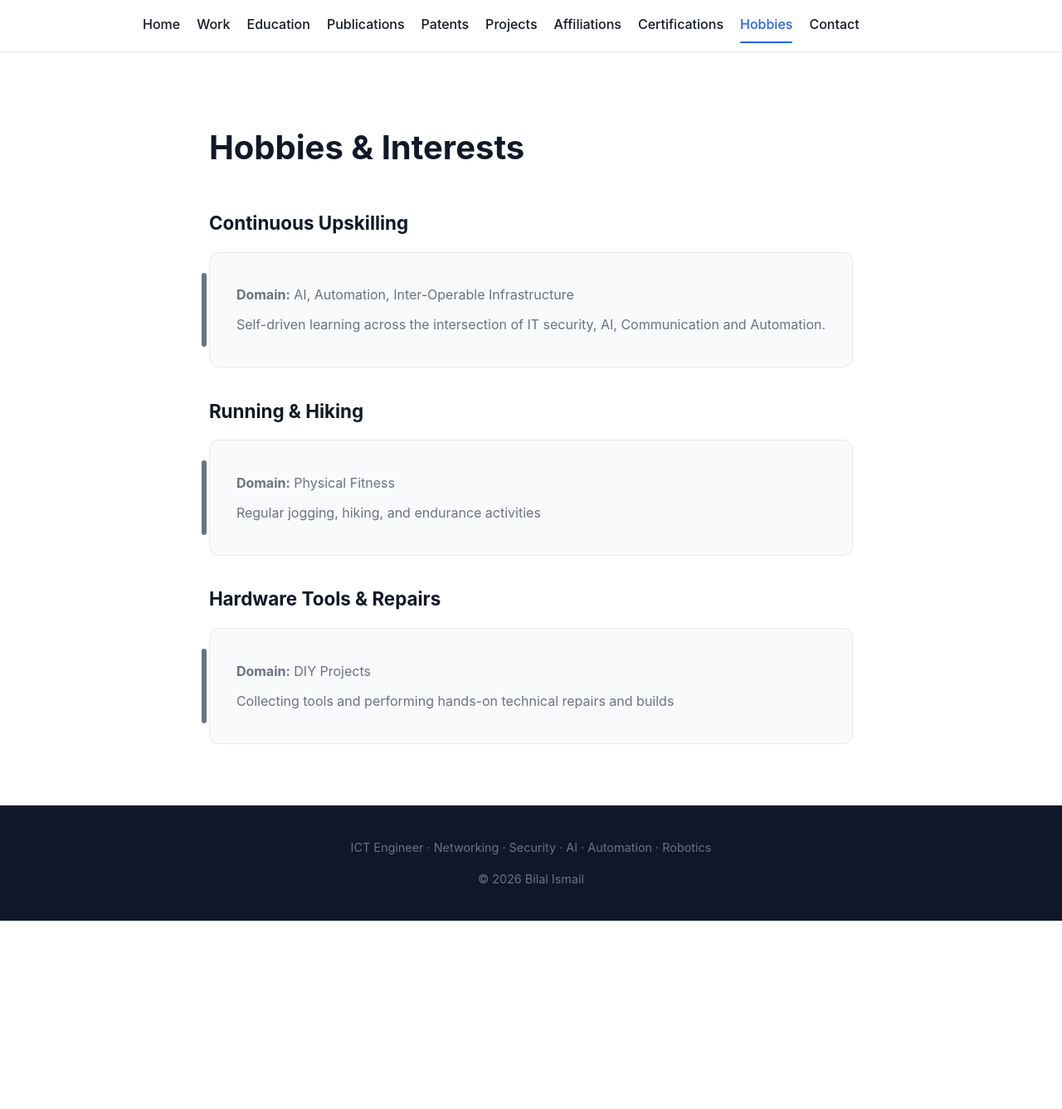
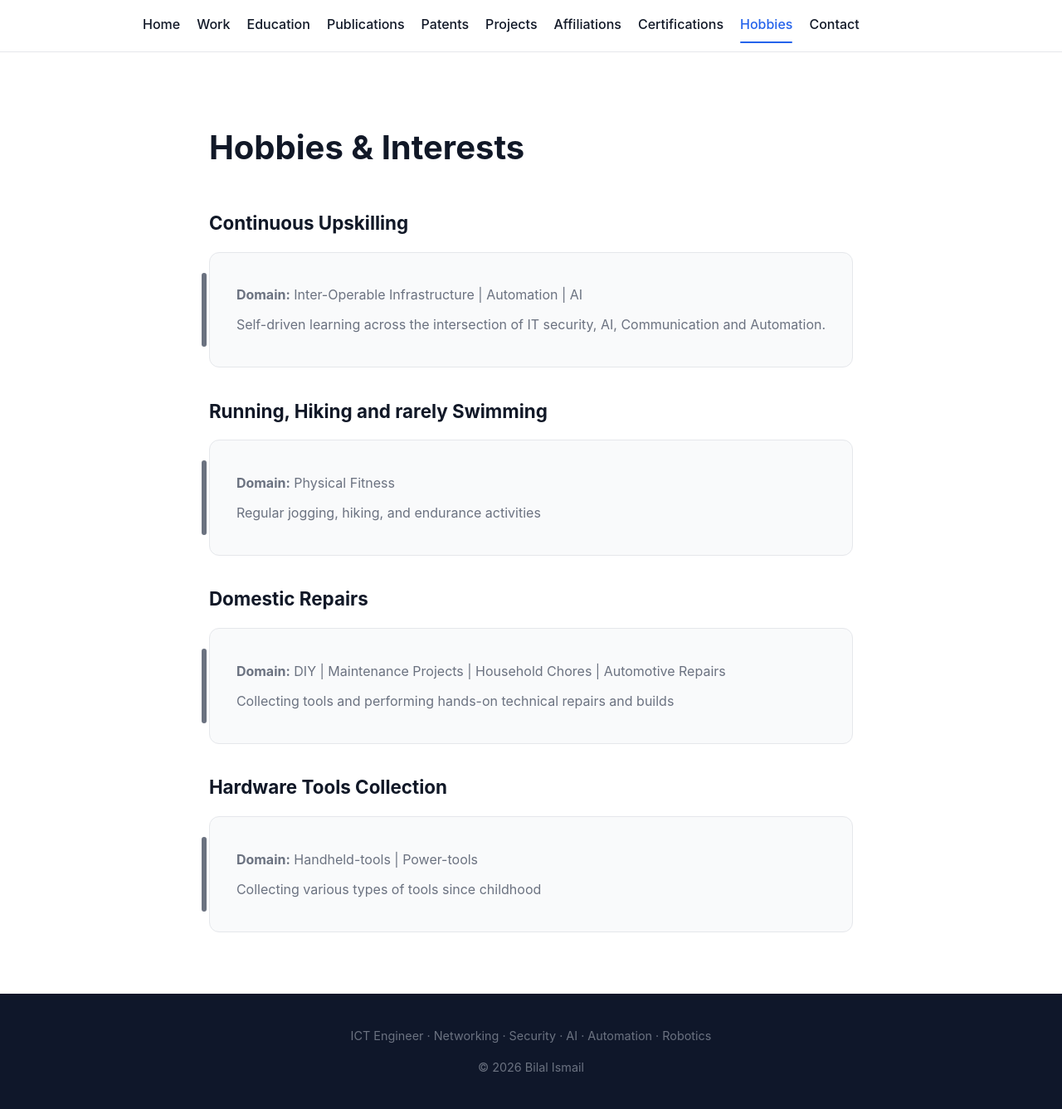
Before and after one commit to bilal-ismail/bilal-ismail.github.io, a Jekyll site: the page built from hobbies.md, in a window 1280 px wide. Shown: the whole page at 83% size. Built offline with Jekyll 4.4.1, drawn with Linux system fonts in a browser that asks for light colours; before the commit the page ends 1110 px from its top, so only the background shows below that.

Commit message:
Update hobbies.yml

```diff
--- a/_data/hobbies.yml
+++ b/_data/hobbies.yml
@@ -1,13 +1,18 @@
-- name: Hardware Tools & Repairs
-  domain: DIY Projects
+- name: Hardware Tools Collection
+  domain: Handheld-tools | Power-tools
+  description: Collecting various types of tools since childhood
+
+
+- name: Domestic Repairs
+  domain: DIY | Maintenance Projects | Household Chores | Automotive Repairs
   description: Collecting tools and performing hands-on technical repairs and builds
 
 
-- name: Running & Hiking
+- name: Running, Hiking and rarely Swimming
   domain: Physical Fitness
   description: Regular jogging, hiking, and endurance activities
 
 
 - name: Continuous Upskilling
-  domain: AI, Automation, Inter-Operable Infrastructure
+  domain: Inter-Operable Infrastructure | Automation | AI
   description: Self-driven learning across the intersection of IT security, AI, Communication and Automation.
```
